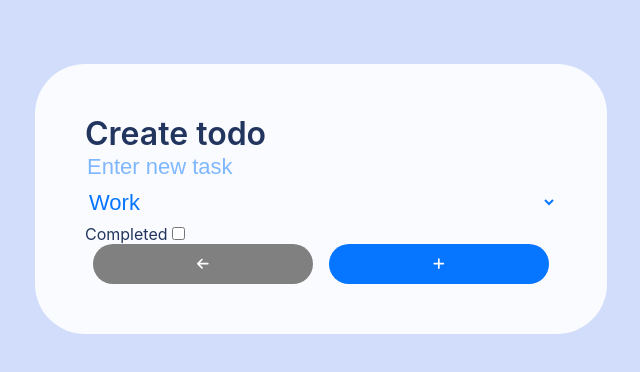
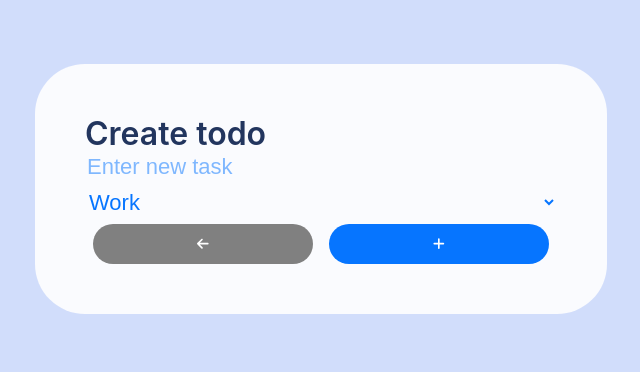
Before and after one commit to heyimnowi/nextjs-todo, a Next.js app: page /create in a window 1280 px wide. Shown: the top 372 px of the page, without its empty margins (319-959 px from the left). Built offline with nearby package versions, Linux system fonts and the light colour scheme.

Commit message:
Updated navigation

```diff
--- a/src/components/TodoForm/TodoForm.tsx
+++ b/src/components/TodoForm/TodoForm.tsx
@@ -56,15 +56,6 @@ const TodoForm: React.FC<TodoFormProps> = ({
         <option value="work">Work</option>
         <option value="personal">Personal</option>
       </select>
-      <div>
-        <label htmlFor="completed">Completed</label>
-
-        <input
-          type="checkbox"
-          checked={todo.completed}
-          onChange={handleInputChange("completed")}
-        />
-      </div>
       <div className={styles.buttons}>
         <button className={styles.cancelButton} onClick={handleCancel}>
         <FontAwesomeIcon icon={faArrowLeft} />
--- a/src/pages/create.tsx
+++ b/src/pages/create.tsx
@@ -4,8 +4,10 @@ import { TodoItem } from "../models/todoItem";
 import TodoForm from "../components/TodoForm/TodoForm";
 import { Action } from "../models/action";
 import { Category } from "../models/category";
+import { useRouter } from "next/router";
 
 export default function IdPage() {
+  const router = useRouter();
   const [todo, setTodo] = useState<TodoItem>({
     text: "",
     category: Category.WORK,
@@ -21,7 +23,8 @@ export default function IdPage() {
   const handleClick = async (event: React.MouseEvent<HTMLButtonElement>) => {
     event.preventDefault();
     validateFields();
-    addTodo(todo);
+    await addTodo(todo);
+    router.push("/");
   };
 
   const handleInputChange = (
--- a/src/pages/index.tsx
+++ b/src/pages/index.tsx
@@ -50,7 +50,7 @@ function TodoPage() {
   }, []);
 
   const handleClick = () => {
-    router.push("new");
+    router.push("create");
   };
 
   return (
```
